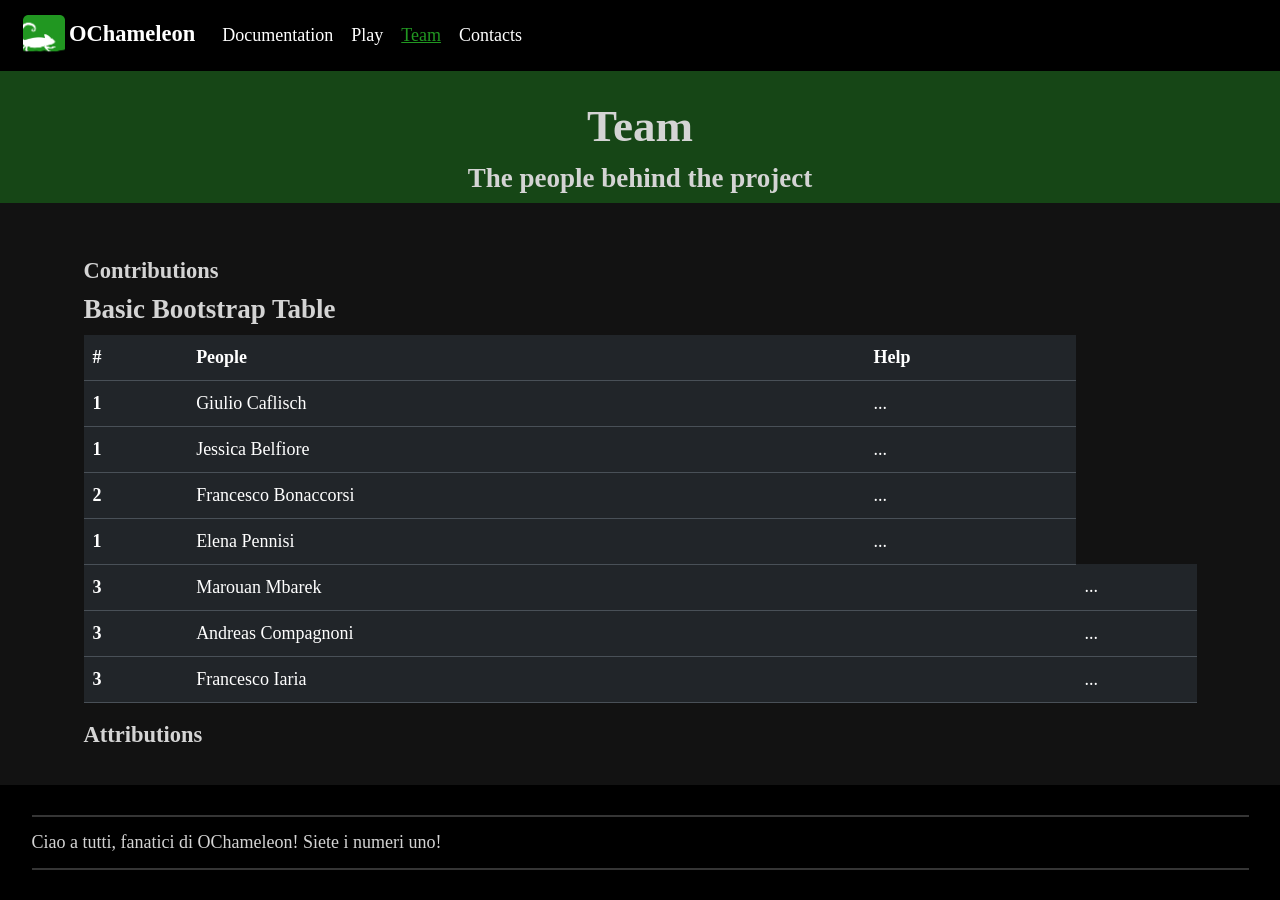
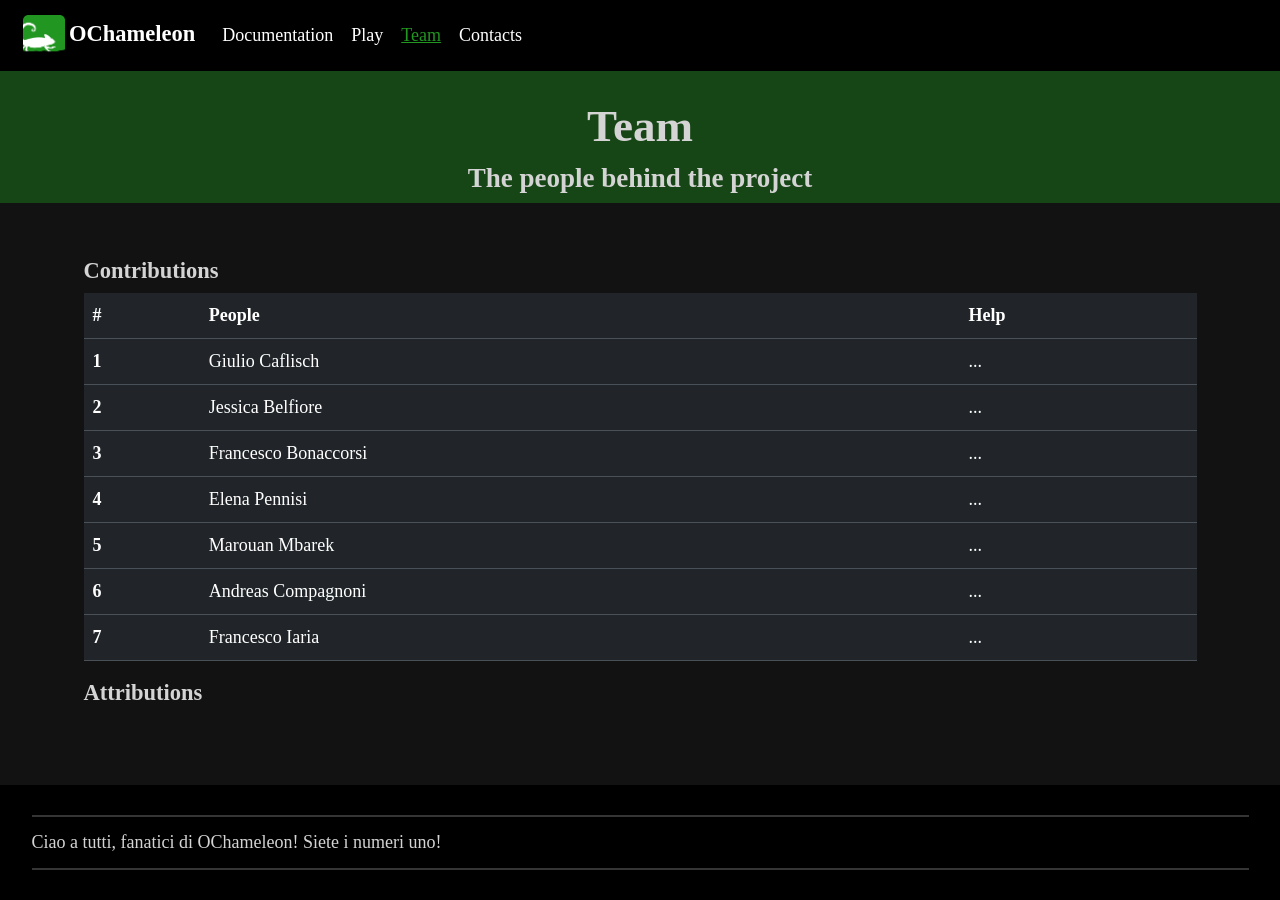
Before and after one commit to ochameleon/ochameleon.github.io, a Jekyll site: the page built from team.html, in a window 1280 px wide. Built offline with Jekyll 4.4.1, drawn with Linux system fonts in a browser that asks for light colours; some web fonts are replaced.

Commit message:
Correcting nonsense I wrote before

```diff
--- a/team.html
+++ b/team.html
@@ -4,9 +4,10 @@ title: Team
 subtitle: The people behind the project
 ---
 
+<!-- <td colspan="2"></td> -->
+
 <div class="container mt-5">
     <h3>Contributions</h3>
-    <h2>Basic Bootstrap Table</h2>
         <table class="table">
             <thead>
                 <tr>
@@ -24,37 +25,37 @@ subtitle: The people behind the project
                     </td>
                 </tr>
                 <tr>
-                    <th scope="row">1</th>
+                    <th scope="row">2</th>
                     <td>Jessica Belfiore</td>
                     <td>
                         ...
                     </td>
                 </tr>
                 <tr>
-                    <th scope="row">2</th>
+                    <th scope="row">3</th>
                     <td>Francesco Bonaccorsi</td>
                     <td>...</td>
                 </tr>
                 <tr>
-                    <th scope="row">1</th>
+                    <th scope="row">4</th>
                     <td>Elena Pennisi</td>
                     <td>
                         ...
                     </td>
                 </tr>
                 <tr>
-                    <th scope="row">3</th>
-                    <td colspan="2">Marouan Mbarek</td>
+                    <th scope="row">5</th>
+                    <td>Marouan Mbarek</td>
                     <td>...</td>
                 </tr>
                 <tr>
-                    <th scope="row">3</th>
-                    <td colspan="2">Andreas Compagnoni</td>
+                    <th scope="row">6</th>
+                    <td>Andreas Compagnoni</td>
                     <td>...</td>
                 </tr>
                 <tr>
-                    <th scope="row">3</th>
-                    <td colspan="2">Francesco Iaria</td>
+                    <th scope="row">7</th>
+                    <td>Francesco Iaria</td>
                     <td>...</td>
                 </tr>
             </tbody>
```
